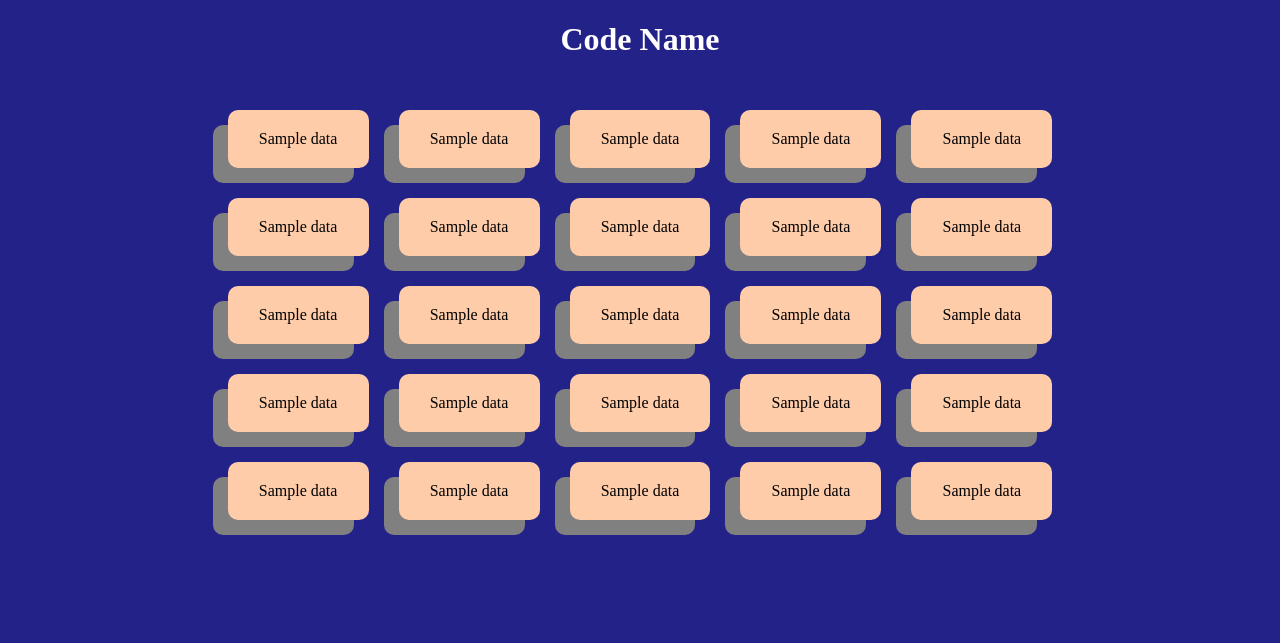
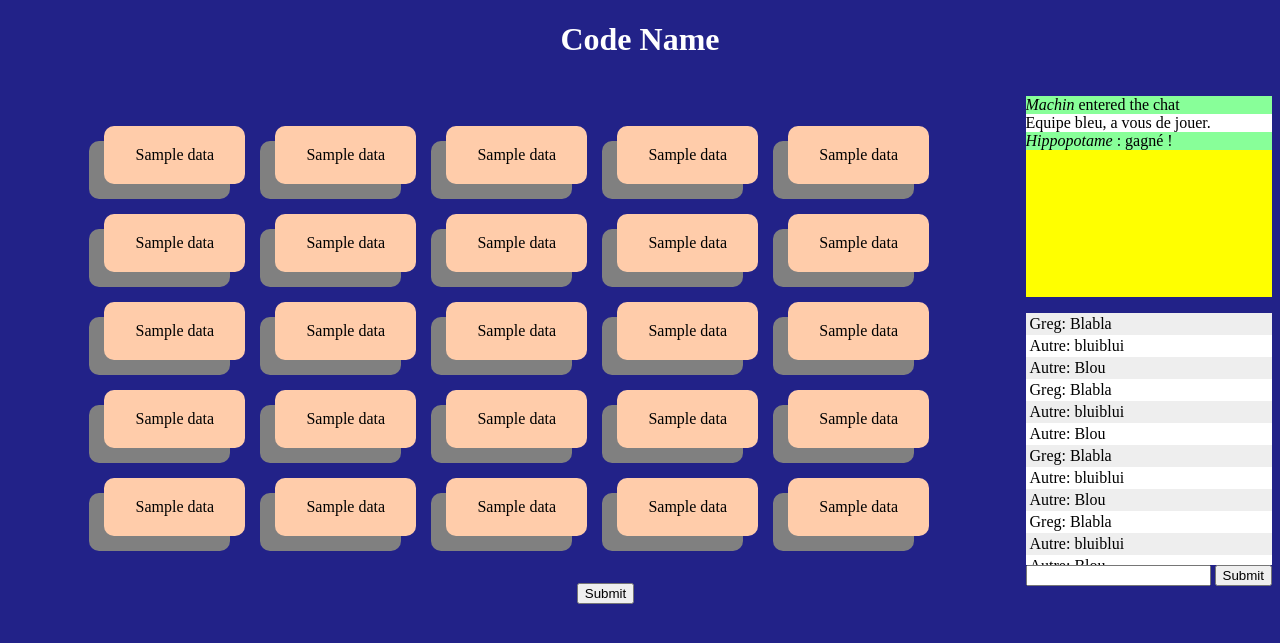
Before and after one commit to GChalony/CodeName, a Flask app: template templates/grid.html in a window 1280 px wide. Shown: the top 643 px of the page. Run offline with Flask 2, Linux system fonts and the light colour scheme; the template is opened without the code that fills it: most values are stand-ins (such as "Sample title", 1, 10 or a date in 2020).

Commit message:
Add chat and events to grid page

```diff
--- a/static/css/grid.css
+++ b/static/css/grid.css
@@ -1,6 +1,6 @@
 body
 {
-    background: #228
+    background: #228;
 }
 h1
 {
@@ -9,7 +9,39 @@ h1
     font-weight: bold;
     text-align: center;
 }
-
+#container
+{
+    display: flex;
+}
+.msglist
+{
+    list-style-type: none;
+    height: 100%;
+    overflow: auto;
+    padding: 0;
+}
+#events
+{
+    height: 40%;
+    background: yellow;
+}
+#events li {background: white;}
+#events li:nth-child(odd) {background: #8f9;}
+#chat
+{
+    height: 50%;
+    background: red;
+}
+#messages {margin-bottom: 0;}
+#messages li
+{
+    padding: 2px 4px;
+    background: white;
+}
+#messages li:nth-child(odd) { background: #eee; }
+#msgform
+{
+}
 table
 {
     width: 70%;
@@ -56,3 +88,9 @@ td[data-code="3"]
     color: white;
     font: bold;
 }
+
+#controls
+{
+    width: 10%;
+    margin: auto;
+}
--- a/templates/grid.html
+++ b/templates/grid.html
@@ -7,6 +7,7 @@
 </head>
 <body>
     <h1>Code Name</h1>
+    <div id="container">
         <table>
             <tr>
                 <td id="r0c0" data-selected="false" data-code="-1">{{data[0, 0]}} </td>
@@ -44,7 +45,34 @@
                 <td id="r4c4" data-selected="false" data-code="-1">{{data[4, 4]}} </td>
             </tr>
         </table>
-
+        <div id="chats">
+            <div id="events">
+                <ul class="msglist">
+                    <li><em>Machin</em> entered the chat</li>
+                    <li>Equipe bleu, a vous de jouer.</li>
+                    <li><em>Hippopotame</em> : gagné !</li>
+                </ul>
+            </div>
+            <div id="chat">
+                <ul id="messages" class="msglist">
+                    <li>Greg: Blabla</li><li>Autre: bluiblui</li><li>Autre: Blou</li>
+                    <li>Greg: Blabla</li><li>Autre: bluiblui</li><li>Autre: Blou</li>
+                    <li>Greg: Blabla</li><li>Autre: bluiblui</li><li>Autre: Blou</li>
+                    <li>Greg: Blabla</li><li>Autre: bluiblui</li><li>Autre: Blou</li>
+                    <li>Greg: Blabla</li><li>Autre: bluiblui</li><li>Autre: Blou</li>
+                    <li>Greg: Blabla</li><li>Autre: bluiblui</li><li>Autre: Blou</li>
+                </ul>
+                <form id="msgform">
+                    <input type="text" id="m">
+                    <input type="submit" id="s">
+                </form>
+                </div>
+            </div>
+        </div>
+    </div>
+    <div id="controls">
+        <input id="send-choice" type="submit">
+    </div>
     <script src="{{ url_for('static', filename='js/grid.js') }}"></script>
 </body>
 </html>
```
Lines whose indentation alone changed are shown as unchanged.
